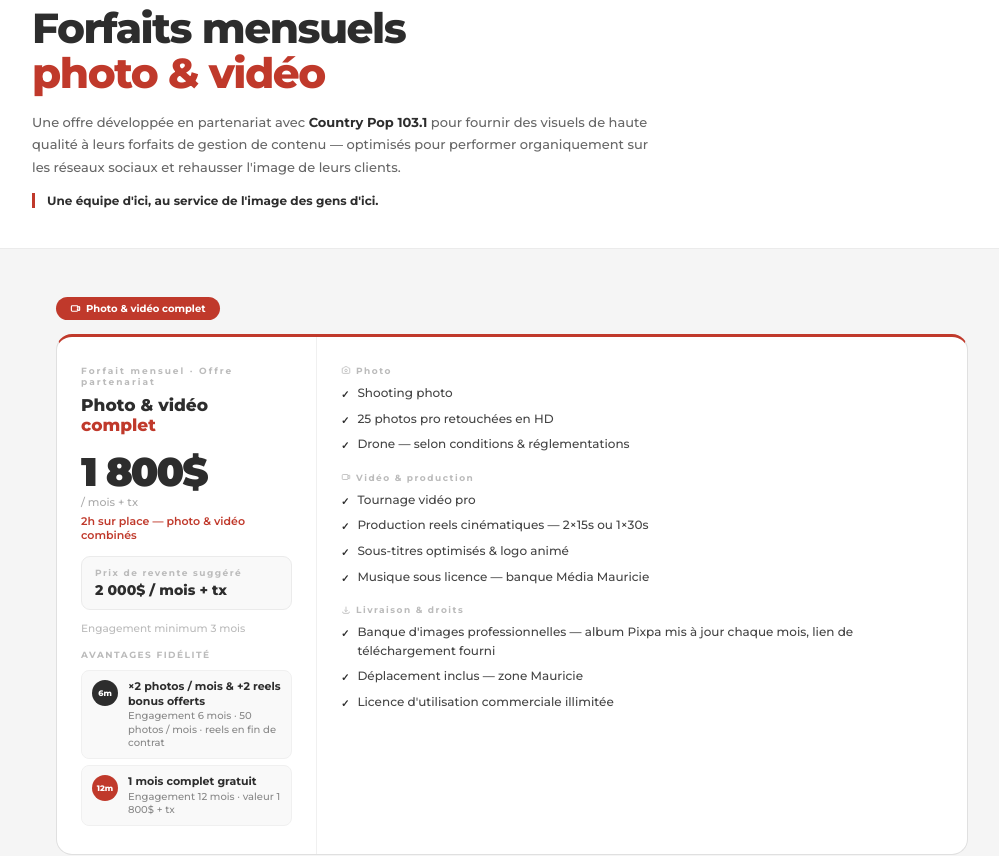
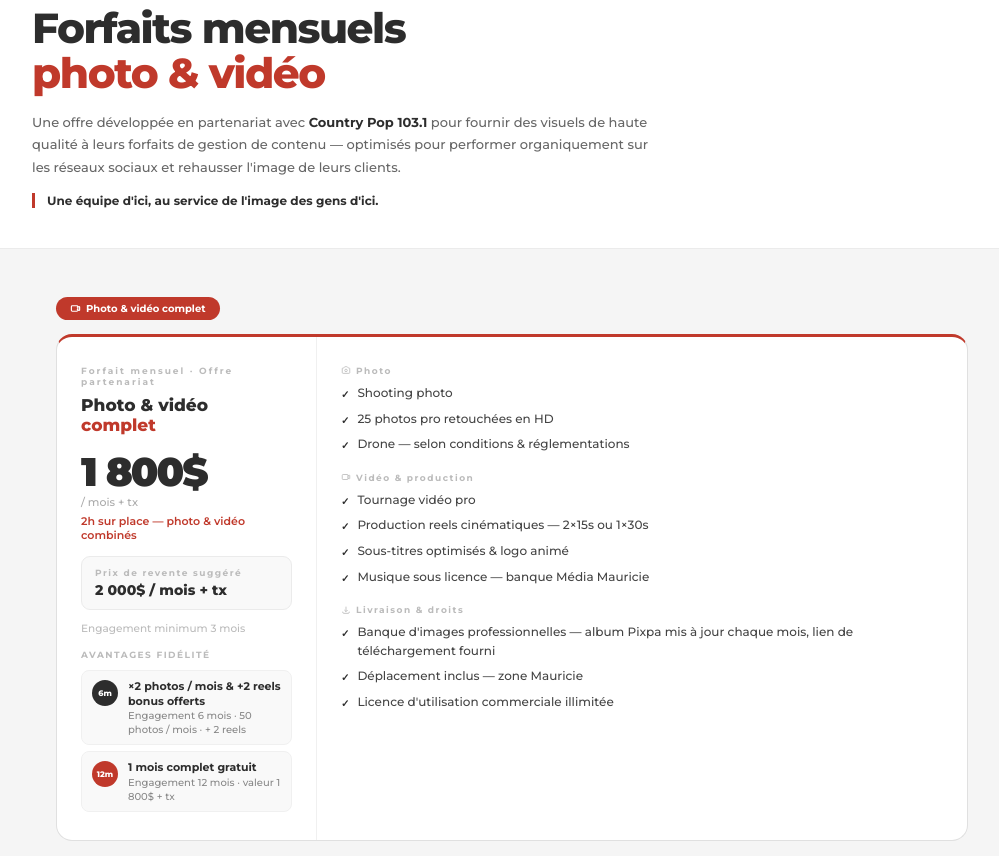
Before and after one commit to MediaMauricie/country-pop, a plain HTML site: page index.html in a window 1280 px wide. Shown: the part 90-946 px from the top of the page, without its empty margins (128-1127 px from the left). Drawn offline with Linux system fonts and the light colour scheme.

Commit message:
Update index.html

```diff
--- a/index.html
+++ b/index.html
@@ -174,7 +174,7 @@ footer{background:#2d2d2d;color:#fff;}
           <div class="f-loyalty-title">Avantages fidélité</div>
           <div class="f-loyalty-row">
             <div class="f-badge">6m</div>
-            <div class="f-loyalty-text">×2 photos / mois & +2 reels bonus offerts<span>Engagement 6 mois · 50 photos / mois · reels en fin de contrat</span></div>
+            <div class="f-loyalty-text">×2 photos / mois & +2 reels bonus offerts<span>Engagement 6 mois · 50 photos / mois · + 2 reels</span></div>
           </div>
           <div class="f-loyalty-row">
             <div class="f-badge red">12m</div>
```
